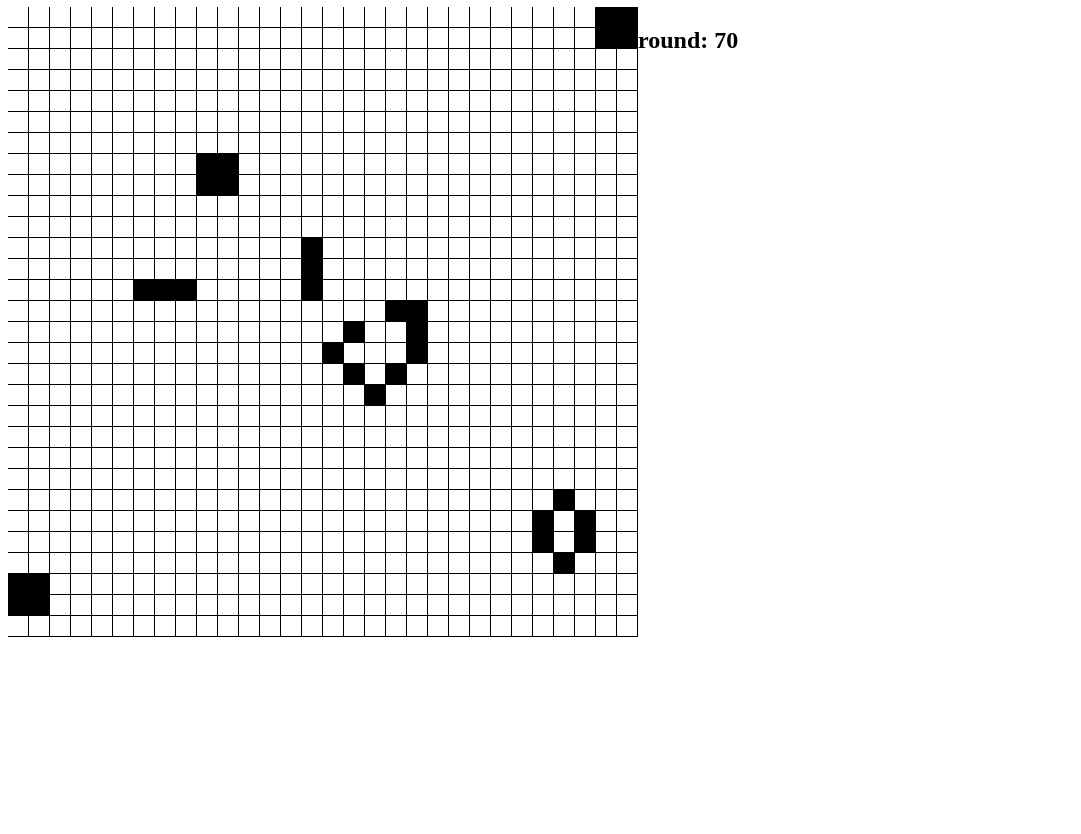
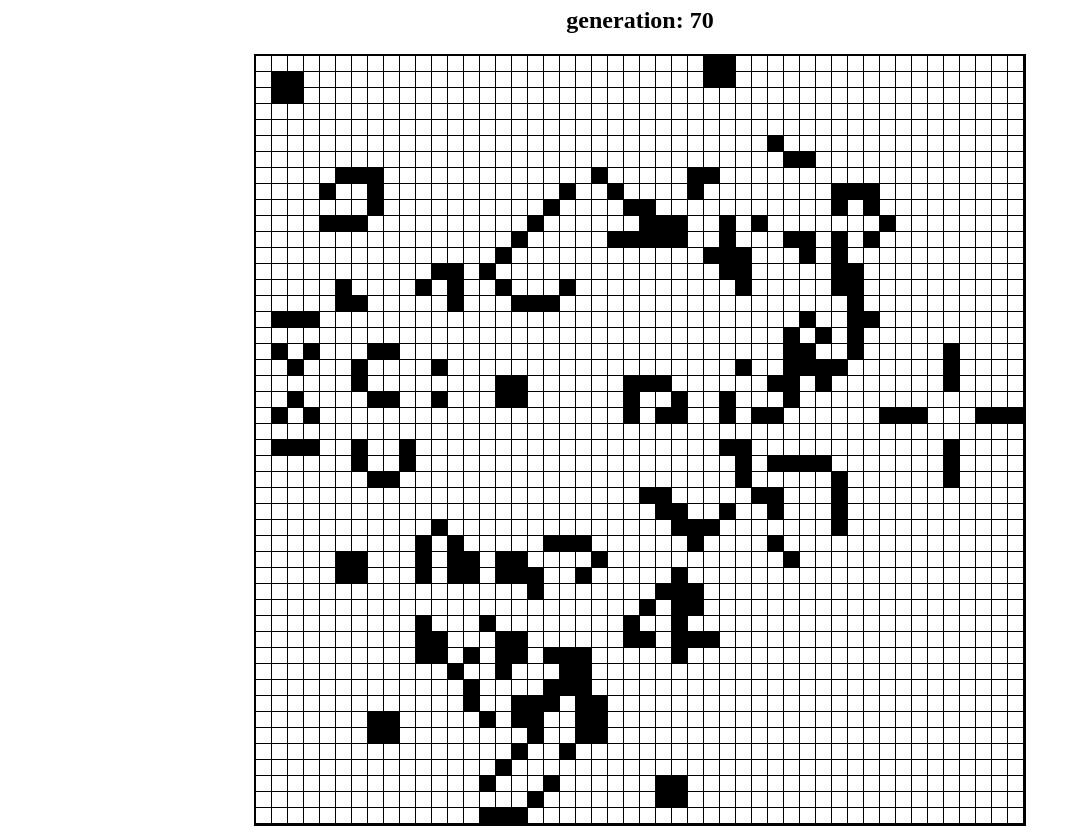
Before and after one commit to lucazpinheiro/web-game-of-life, a plain HTML site: page index.html in a window 1280 px wide. Shown: the part 73-907 px from the top of the page, without its empty margins (0-1081 px from the left). Before the commit the page ends 800 px from the top, so only its background shows below. Drawn offline with Linux system fonts and the light colour scheme.

Commit message:
center div

```diff
--- a/index.html
+++ b/index.html
@@ -5,37 +5,50 @@
     <meta name="viewport" content="width=device-width, initial-scale=1.0">
     <title>Game of life</title>
     <style>
-        .main {
-            display: flex;
+        .h1 {
+            text-align: center;
         }
 
-        .board-grid {
+        .info-container {
+            text-align: center;
+        }
+
+        .grid-container {
+            display: flex;
+            justify-content: center;
+            align-items: center;
+        }
+
+        .grid {
             display: grid;
+            grid-template-columns: repeat(48, 16px);
+            grid-template-rows: repeat(48, 16px);
+            padding: 2px;
             background-color: black;
-            grid-template-columns: repeat(30, 21px);
-            grid-template-rows: repeat(30, 21px);
         }
 
         .dead-cell {
-            width: 20px;
-            height: 20px;
+            width: 15px;
+            height: 15px;
             background-color: white;
         }
 
         .live-cell.cell {
-            width: 20px;
-            height: 20px;
+            width: 15px;
+            height: 15px;
             background-color: black;
         }
 
         </style>
 </head>
 <body>
-    <h1>Game of life</h1>
     <div class="main">
-        <div id="board" class="board-grid"></div>
         <div class="info-container">
-            <div id="round"></div>
+            <h1>Game of life</h1>
+            <div id="generation"></div>
+        </div>
+        <div class="grid-container">
+            <div id="grid" class="grid"></div>
         </div>
     </div>
 </body>
--- a/main.js
+++ b/main.js
@@ -1,17 +1,18 @@
 
-const BOARD_SIZE = 30;
+const RANDOM_CELLS_COUNT = 400;
+const GRID_SIZE = 48;
 const CELLS = []
 
-function mountBoard() {
-  const board = document.getElementById("board")
-  for (let i = 0; i < BOARD_SIZE; i++) {
-    for (let j = 0; j < BOARD_SIZE; j++) {
+function mountGrid() {
+  const grid = document.getElementById("grid")
+  for (let i = 0; i < GRID_SIZE; i++) {
+    for (let j = 0; j < GRID_SIZE; j++) {
       const div = document.createElement("div");
       div.className = "dead-cell"
       const id = `cell:${i}:${j}`
       div.id = id
       CELLS.push(id)
-      board.appendChild(div)
+      grid.appendChild(div)
     }
   }
 }
@@ -31,10 +32,12 @@ function setEventListener(id) {
 
 function flipCellState(id) {
   const cell = document.getElementById(id)
-  if (cell && cell.className === "live-cell") {
-    cell.className = "dead-cell"
-  } else {
-    cell.className = "live-cell"
+  if (cell) {
+    if (cell && cell.className === "live-cell") {
+      cell.className = "dead-cell"
+    } else {
+      cell.className = "live-cell"
+    }
   }
 }
 
@@ -43,11 +46,17 @@ function selectRandomCells(initialCells = 5) {
   return shuffled.slice(0, initialCells);
 }
 
+function isCellAlive(cellID) {
+  const cell = document.getElementById(cellID)
+  if (cell && cell.className === "live-cell") {
+    return true
+  }
+}
+
 function findLiveCells() {
   const liveCells = []
   for (let i = 0; i < CELLS.length; i++) {
-    const cell = document.getElementById(CELLS[i])
-    if (cell.className === "live-cell") {
+    if (isCellAlive(CELLS[i])) {
       liveCells.push(CELLS[i])
     }
   }
@@ -59,7 +68,7 @@ function findSurroundingCells(cellID) {
   let [, colum, row] = cellID.split(':')
   colum = Number(colum)
   row = Number(row)
-  if ((colum + 1) <= (BOARD_SIZE - 1)) {
+  if ((colum + 1) <= (GRID_SIZE - 1)) {
     surroundingCells.push(`cell:${colum + 1}:${row}`) // cell on top
   }
 
@@ -71,7 +80,7 @@ function findSurroundingCells(cellID) {
     surroundingCells.push(`cell:${colum}:${row - 1}`) // cell on right
   }
 
-  if ((row + 1) <= (BOARD_SIZE - 1)) {
+  if ((row + 1) <= (GRID_SIZE - 1)) {
     surroundingCells.push(`cell:${colum}:${row + 1}`) // cell on left
   }
 
@@ -81,26 +90,19 @@ function findSurroundingCells(cellID) {
     surroundingCells.push(`cell:${colum - 1}:${row - 1}`)
   }
 
-  if ((colum - 1) >= 0 && (row + 1)  <= (BOARD_SIZE - 1)) {
+  if ((colum - 1) >= 0 && (row + 1)  <= (GRID_SIZE - 1)) {
     surroundingCells.push(`cell:${colum - 1}:${row + 1}`)
   }
 
-  if ((colum + 1) <= (BOARD_SIZE - 1) && (row - 1)  >= 0) {
+  if ((colum + 1) <= (GRID_SIZE - 1) && (row - 1)  >= 0) {
     surroundingCells.push(`cell:${colum + 1}:${row - 1}`)
   }
 
-  if ((colum + 1) <= (BOARD_SIZE - 1) && (row + 1)  >= 0) {
+  if ((colum + 1) <= (GRID_SIZE - 1) && (row + 1)  >= 0) {
     surroundingCells.push(`cell:${colum + 1}:${row + 1}`)
   }
 
   return surroundingCells
-}
-
-function isCellAlive(cellID) {
-  const cell = document.getElementById(cellID)
-  if (cell && cell.className === "live-cell") {
-    return true
-  }
 }
 
 function updateGridState(cells) {
@@ -109,24 +111,26 @@ function updateGridState(cells) {
   }
 }
 
-function updateRound(round) {
-  const roundElem = document.getElementById('round')
-  roundElem.innerHTML = `<h2> round: ${round} </h2>`
+function updateGeneration(generation) {
+  const generationElem = document.getElementById('generation')
+  if (generationElem) {
+    generationElem.innerHTML = `<h2> generation: ${generation} </h2>`
+  }
 }
 
 function main() {
   // mount grid
-  mountBoard()
+  mountGrid()
 
-  const initialCells = selectRandomCells(100)
+  const initialCells = selectRandomCells(RANDOM_CELLS_COUNT)
   for (let i = 0; i < initialCells.length; i ++) {
     flipCellState(initialCells[i])
   }
 
-  let round = 0
+  let generation = 0
   const runRound = () => {
     if (true) {
-      updateRound(round)
+      updateGeneration(generation)
       let cellToBeUpdated = []
       for (let i = 0; i < CELLS.length; i++) {
         const cellID = CELLS[i]
@@ -157,7 +161,7 @@ function main() {
       updateGridState(cellToBeUpdated)
       cellToBeUpdated = []
     }
-    round += 1
+    generation += 1
   }
 
   setInterval(runRound, 70)
```
